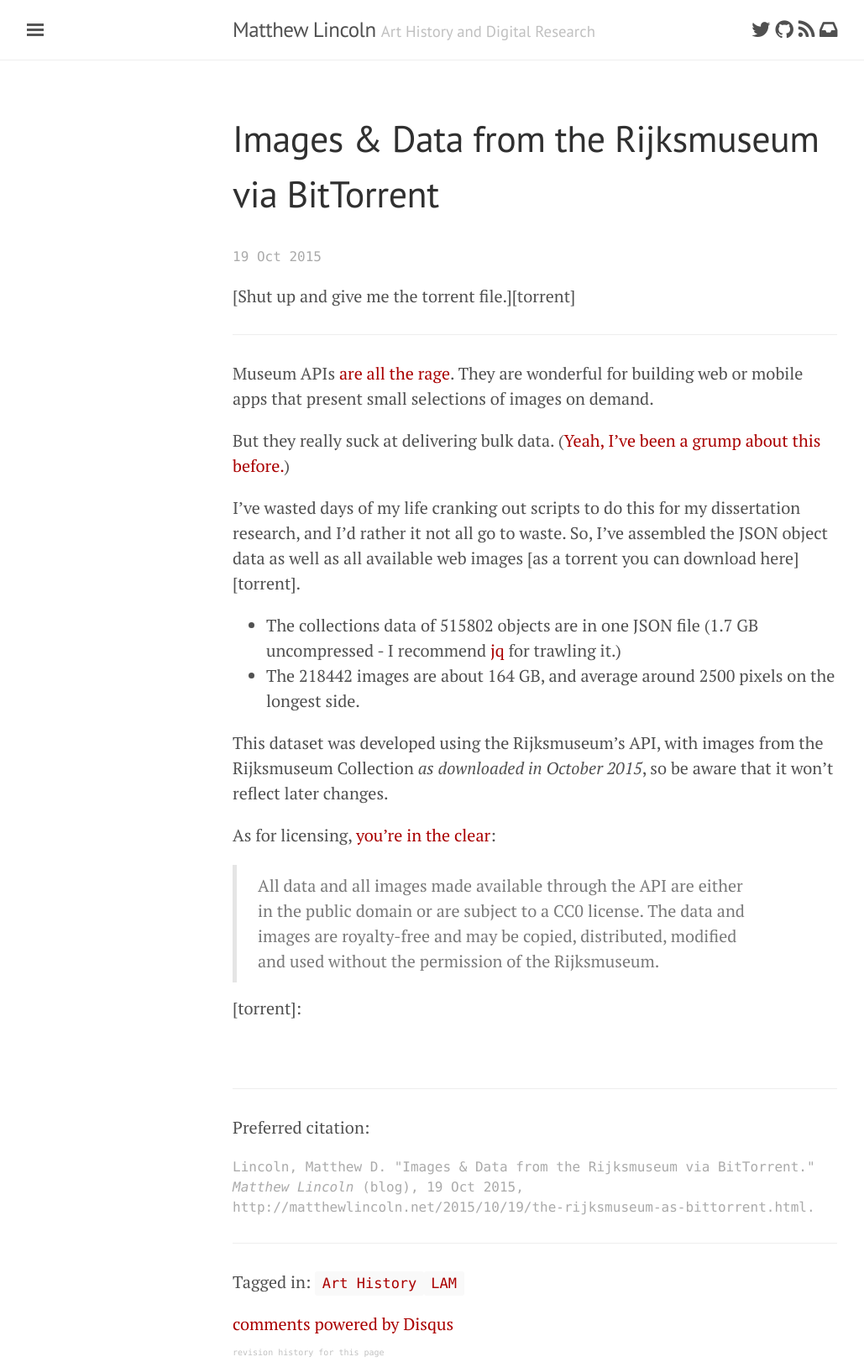
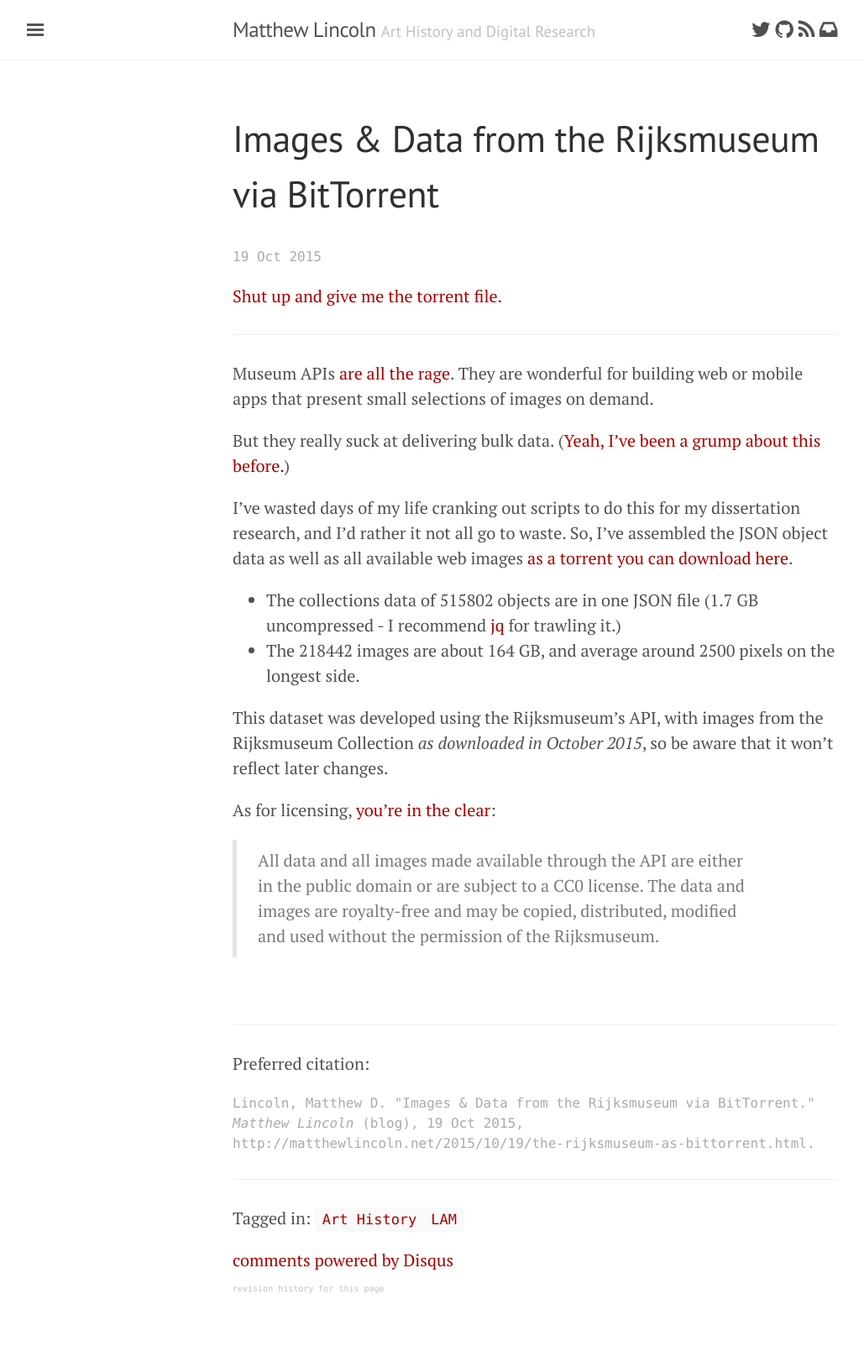
Before and after one commit to mdlincoln/mdlincoln.github.io, a Jekyll site: the page built from _posts/2015-10-19-the-rijksmuseum-as-bittorrent.md, in a window 1280 px wide. Shown: the whole page at 84% size, without its empty margins (3-1032 px from the left). Built offline with Jekyll 4.4.1, drawn with Linux system fonts in a browser that asks for light colours; nearby versions of some CDN libraries; comment, search, counter and statistics services are not loaded; after the commit the page ends 1546 px from its top, so only the background shows below that; some of the changed lines change nothing that is shown.

Commit message:
add torrent file

```diff
--- a/_posts/2015-10-19-the-rijksmuseum-as-bittorrent.md
+++ b/_posts/2015-10-19-the-rijksmuseum-as-bittorrent.md
@@ -32,4 +32,4 @@
 
 >All data and all images made available through the API are either in the public domain or are subject to a CC0 license. The data and images are royalty-free and may be copied, distributed, modified and used without the permission of the Rijksmuseum.
 
-[torrent]:
+[torrent]: /assets/docs/rijksmuseum_data.torrent
```
Also changed, not shown: 1 other file.
